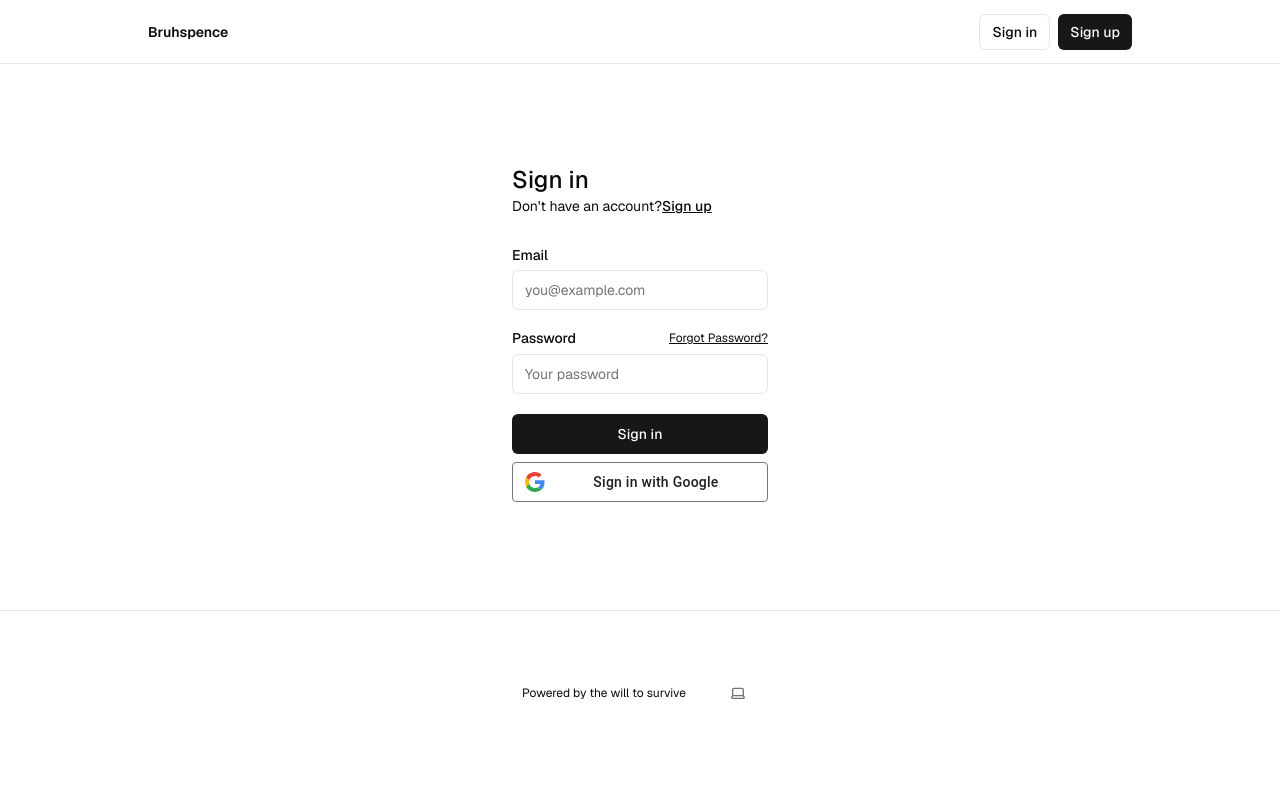
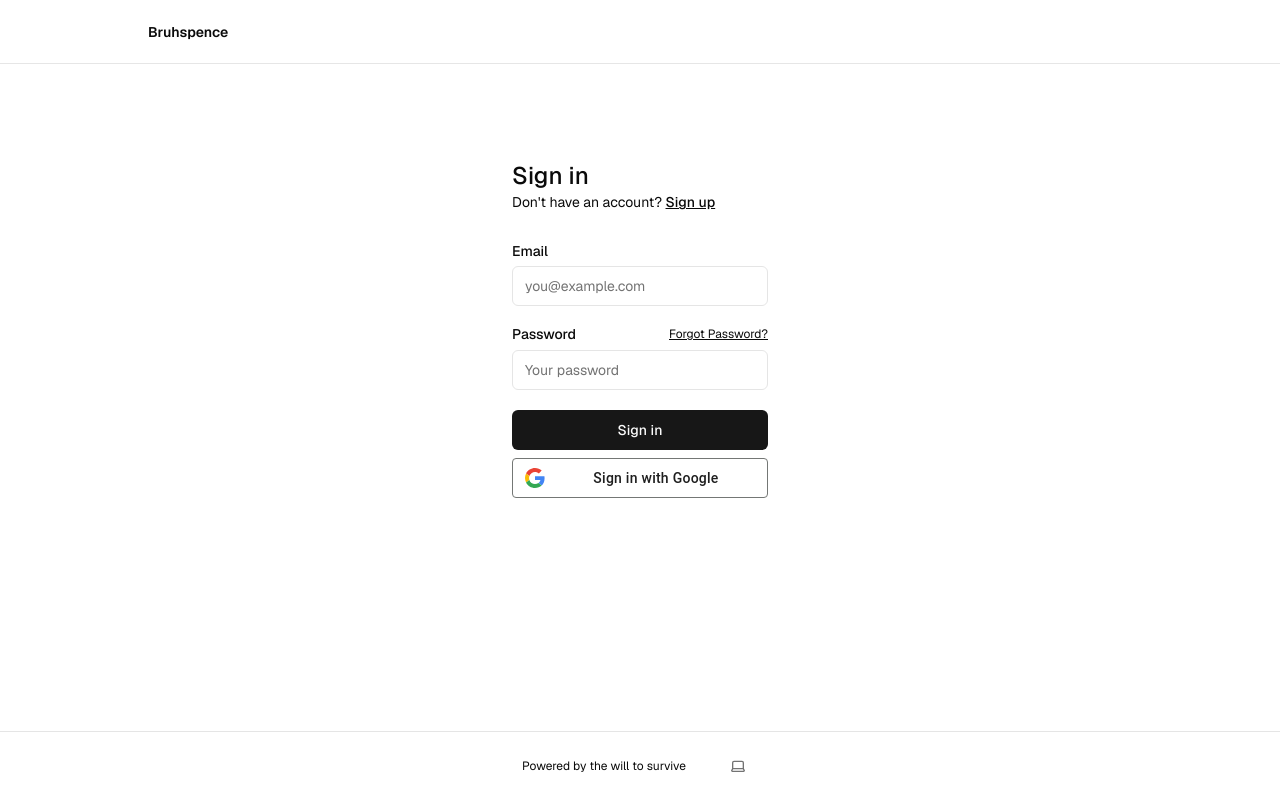
Before and after one commit to CalvinFronda/bruhspence, a Next.js app: page /sign-in in a window 1280 px wide. Built offline with nearby package versions, Linux system fonts and the light colour scheme; no server answers.

Commit message:
fix: remove header, fix layout files

```diff
--- a/app/(auth-pages)/layout.tsx
+++ b/app/(auth-pages)/layout.tsx
@@ -1,9 +1,20 @@
+import Link from "next/link";
+
 export default async function Layout({
   children,
 }: {
   children: React.ReactNode;
 }) {
   return (
-    <div className="max-w-7xl flex flex-col gap-12 items-start">{children}</div>
+    <div className="flex-1 w-full flex flex-col items-center">
+      <nav className="w-full flex justify-center border-b border-b-foreground/10 h-16">
+        <div className="w-full max-w-5xl flex justify-between items-center p-3 px-5 text-sm">
+          <div className="flex gap-5 items-center font-semibold">
+            <Link href="/">Bruhspence</Link>
+          </div>
+        </div>
+      </nav>
+      <main className="mt-24"> {children}</main>
+    </div>
   );
 }
--- a/app/(auth-pages)/sign-in/page.tsx
+++ b/app/(auth-pages)/sign-in/page.tsx
@@ -12,7 +12,7 @@ export default async function Login(props: { searchParams: Promise<Message> }) {
     <form className="flex-1 flex flex-col min-w-64">
       <h1 className="text-2xl font-medium">Sign in</h1>
       <p className="text-sm text-foreground">
-        Don't have an account?
+        Don't have an account?{" "}
         <Link className="text-foreground font-medium underline" href="/sign-up">
           Sign up
         </Link>
--- a/app/(auth-pages)/sign-up/page.tsx
+++ b/app/(auth-pages)/sign-up/page.tsx
@@ -19,7 +19,6 @@ export default async function Signup(props: {
   }
 
   return (
-    <>
     <form className="flex flex-col min-w-64 max-w-64 mx-auto">
       <h1 className="text-2xl font-medium">Sign up</h1>
       <p className="text-sm text text-foreground">
@@ -39,6 +38,7 @@ export default async function Signup(props: {
           minLength={6}
           required
         />
+
         <SubmitButton formAction={signUpAction} pendingText="Signing up...">
           Sign up
         </SubmitButton>
@@ -46,6 +46,5 @@ export default async function Signup(props: {
         <Googlebutton />
       </div>
     </form>
-    </>
   );
 }
--- a/app/layout.tsx
+++ b/app/layout.tsx
@@ -35,26 +35,19 @@ export default function RootLayout({
           enableSystem
           disableTransitionOnChange
         >
-          <main className="min-h-screen flex flex-col items-center">
-            <div className="flex-1 w-full flex flex-col gap-20 items-center">
-              <nav className="w-full flex justify-center border-b border-b-foreground/10 h-16">
-                <div className="w-full max-w-5xl flex justify-between items-center p-3 px-5 text-sm">
-                  <div className="flex gap-5 items-center font-semibold">
-                    <Link href={"/"}>Bruhspence</Link>
-                  </div>
-                  <HeaderAuth />
-                </div>
-              </nav>
-              <div className="flex flex-col gap-20 max-w-5xl p-5">
+          <div className="min-h-screen flex flex-col">
+            <main className="flex-1 w-full flex flex-col items-center">
+              <div className="flex-1 w-full flex flex-col items-center">
                 {children}
               </div>
-
-              <footer className="w-full flex items-center justify-center border-t mx-auto text-center text-xs gap-8 py-16">
+            </main>
+            <footer className="w-full border-t">
+              <div className="flex items-center justify-center gap-8 py-4 text-xs">
                 <p>Powered by the will to survive</p>
                 <ThemeSwitcher />
-              </footer>
-            </div>
-          </main>
+              </div>
+            </footer>
+          </div>
         </ThemeProvider>
       </body>
     </html>
--- a/app/page.tsx
+++ b/app/page.tsx
@@ -1,6 +1,18 @@
+import Link from "next/link";
+import HeaderAuth from "@/components/header-auth";
 export default async function Home() {
   return (
     <>
+      <div className="flex-1 w-full flex flex-col items-center">
+        <nav className="w-full flex justify-center border-b border-b-foreground/10 h-16">
+          <div className="w-full max-w-5xl flex justify-between items-center p-3 px-5 text-sm">
+            <div className="flex gap-5 items-center font-semibold">
+              Bruhspence
+            </div>
+            <HeaderAuth />
+          </div>
+        </nav>
+      </div>
       <main className="flex-1 flex flex-col gap-6 px-4">Hello world</main>
     </>
   );
--- a/components/ui/app-sidebar.tsx
+++ b/components/ui/app-sidebar.tsx
@@ -1,15 +1,30 @@
-import { Calendar, Home, Inbox, Search, Settings } from "lucide-react"
+import { signOutAction } from "@/app/actions";
+import {
+  Calendar,
+  ChevronUp,
+  Home,
+  Inbox,
+  Search,
+  Settings,
+} from "lucide-react";
 
 import {
   Sidebar,
   SidebarContent,
+  SidebarFooter,
   SidebarGroup,
   SidebarGroupContent,
   SidebarGroupLabel,
   SidebarMenu,
   SidebarMenuButton,
   SidebarMenuItem,
-} from "@/components/ui/sidebar"
+} from "@/components/ui/sidebar";
+import {
+  DropdownMenu,
+  DropdownMenuContent,
+  DropdownMenuItem,
+  DropdownMenuTrigger,
+} from "@radix-ui/react-dropdown-menu";
 
 // Menu items.
 const items = [
@@ -38,7 +53,7 @@ const items = [
     url: "#",
     icon: Settings,
   },
-]
+];
 
 export function AppSidebar() {
   return (
@@ -62,6 +77,34 @@ export function AppSidebar() {
           </SidebarGroupContent>
         </SidebarGroup>
       </SidebarContent>
+      <SidebarFooter>
+        <SidebarMenu>
+          <SidebarMenuItem>
+            <DropdownMenu>
+              <DropdownMenuTrigger asChild>
+                <SidebarMenuButton>
+                  Username
+                  <ChevronUp className="ml-auto" />
+                </SidebarMenuButton>
+              </DropdownMenuTrigger>
+              <DropdownMenuContent
+                side="top"
+                className="w-[--radix-popper-anchor-width]"
+              >
+                <DropdownMenuItem>
+                  <span>Account</span>
+                </DropdownMenuItem>
+                <DropdownMenuItem>
+                  <span>Billing</span>
+                </DropdownMenuItem>
+                <DropdownMenuItem onClick={signOutAction}>
+                  <span>Sign out</span>
+                </DropdownMenuItem>
+              </DropdownMenuContent>
+            </DropdownMenu>
+          </SidebarMenuItem>
+        </SidebarMenu>
+      </SidebarFooter>
     </Sidebar>
-  )
+  );
 }
```
Lines whose indentation alone changed are shown as unchanged.
